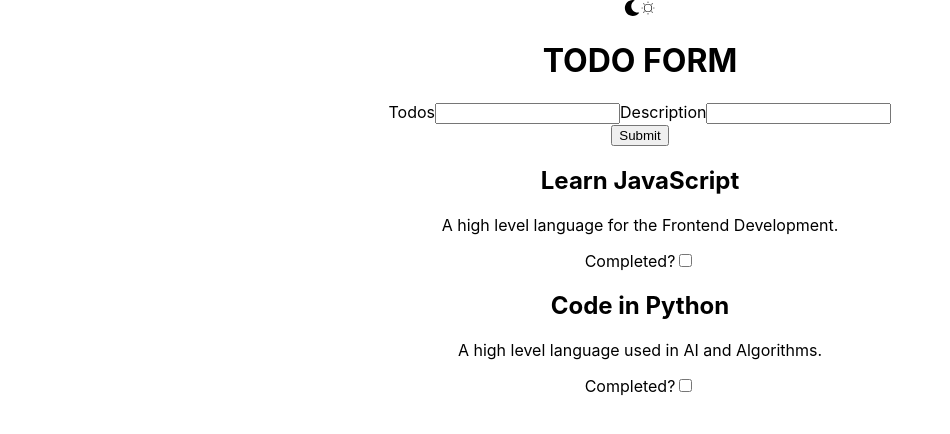
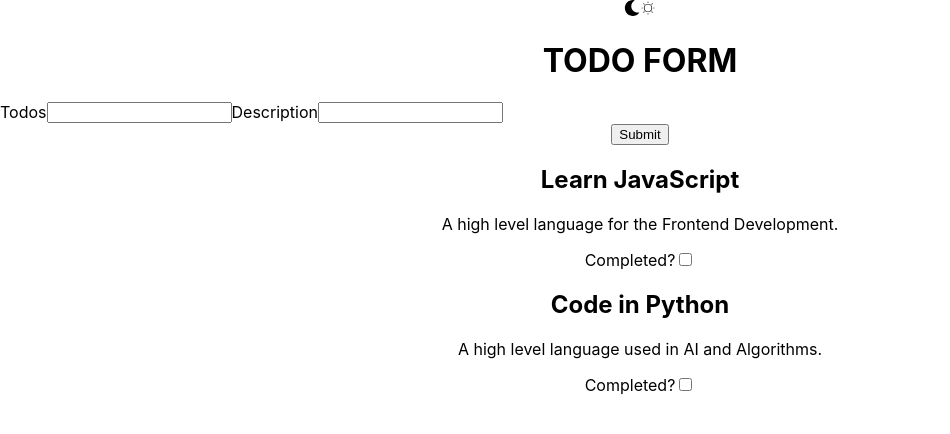
Before and after one commit to Bloom-Sayiorri/to-do-list, a React (Create React App) app: page / in a window 1280 px wide. Shown: the top 434 px of the page, without its empty margins (0-950 px from the left). Built offline with nearby package versions, Linux system fonts and the light colour scheme.

Commit message:
form.css file

```diff
--- a/src/styles/form.css
+++ b/src/styles/form.css
@@ -1,3 +1,5 @@
 .questions {
-    display: flex,
+    display: flex;
+    border: none;
+    border-radius: 10px;
 }
```
